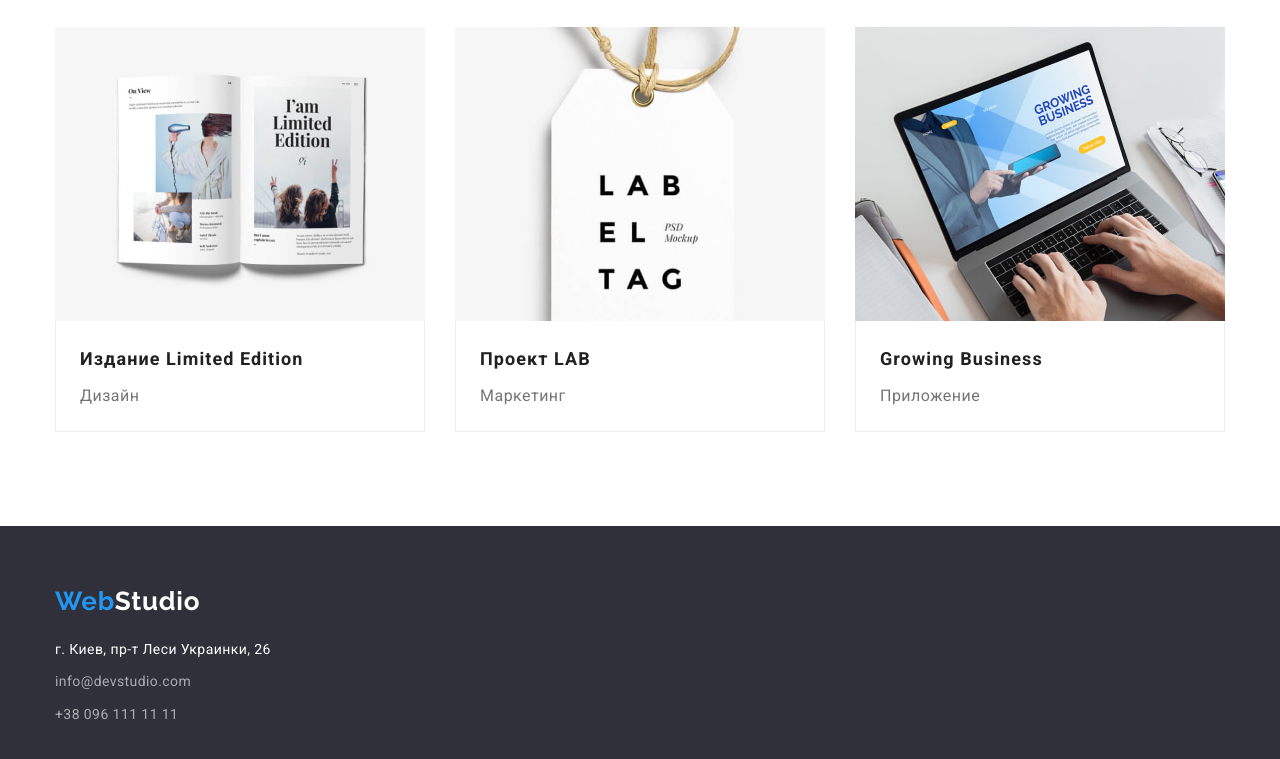
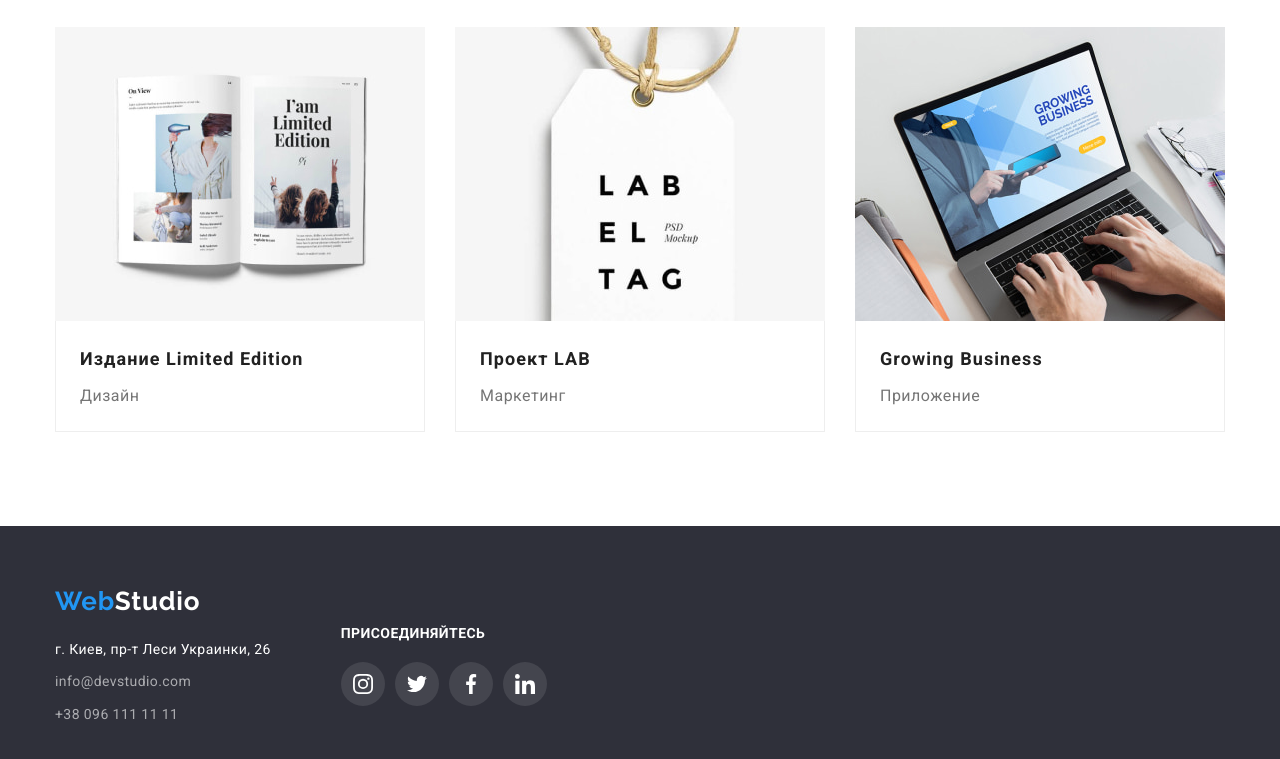
Before and after one commit to IvanBayern/goit-markup-hw-04, a plain HTML site: page portfolio.html in a window 1280 px wide. Shown: the part 1107-1866 px from the top of the page. Drawn offline with nearby package versions, Linux system fonts and the light colour scheme.

Commit message:
add porfolio footer

```diff
--- a/portfolio.html
+++ b/portfolio.html
@@ -123,16 +123,38 @@
     </main>
 
     <footer class="footer">
-      <div class="container">
-        <a class="footer-link link " href="/"><span class="logo">Web</span><span class="footer-logo">Studio</span> </a>
-        <address class="footer-address">
+      <div class="container footer-flex">
+        <div class="footer-contakt">
+          <a class="footer-link link " href="/"><span class="logo">Web</span><span class="footer-logo">Studio</span> </a>
+          <address class="footer-address">
             <ul class="footer-list list">
-                <li class="footer-item" ><a class="footer-item-link link " href="https://goo.gl./maps/wizjQyX9kH2uUNJ5A" target="_blank" rel="noreferrer noopener">г. Киев, пр-т Леси Украинки, 26</a></li>
-                <li class="footer-item" ><a class="footer-item-link link post " href="mailto:info@devstudio.com">info@devstudio.com</a> </li>
-                <li class="footer-item" ><a class="footer-item-link link phone" href="tel:+380961111111">+38 096 111 11 11</a></li>
+              <li class="footer-item"><a class="footer-item-link link " href="https://goo.gl./maps/wizjQyX9kH2uUNJ5A"
+                  target="_blank" rel="noreferrer noopener">г. Киев, пр-т Леси Украинки, 26</a></li>
+              <li class="footer-item"><a class="footer-item-link link post "
+                  href="mailto:info@devstudio.com">info@devstudio.com</a> </li>
+              <li class="footer-item"><a class="footer-item-link link phone" href="tel:+380961111111">+38 096 111 11 11</a>
+              </li>
             </ul>
 
-        </address>
+          </address>
+        </div>
+        <div class="footer-socials">
+          <h3 class="footer-edd">присоединяйтесь</h3>
+          <ul class="footer-social-list list">
+            <li><a class="footer-social-link" href=""><svg class="footer-social-icon" aria-label="ссылка на instagram">
+                  <use href="./images/icons.svg#icon-instagram-2"></use>
+                </svg></a></li>
+            <li><a class="footer-social-link" href=""><svg class="footer-social-icon" aria-label="ссылка на twitter">
+                  <use href="./images/icons.svg#icon-twitter-1"></use>
+                </svg></a></li>
+            <li><a class="footer-social-link" href=""><svg class="footer-social-icon" aria-label="ссылка на facebook">
+                  <use href="./images/icons.svg#icon-facebook-1"></use>
+                </svg></a></li>
+            <li><a class="footer-social-link" href=""><svg class="footer-social-icon" aria-label="ссылка на linkedin">
+                  <use href="./images/icons.svg#icon-linkedin-1"></use>
+                </svg></a></li>
+          </ul>
+        </div>
       </div>
 
     </footer>
```
